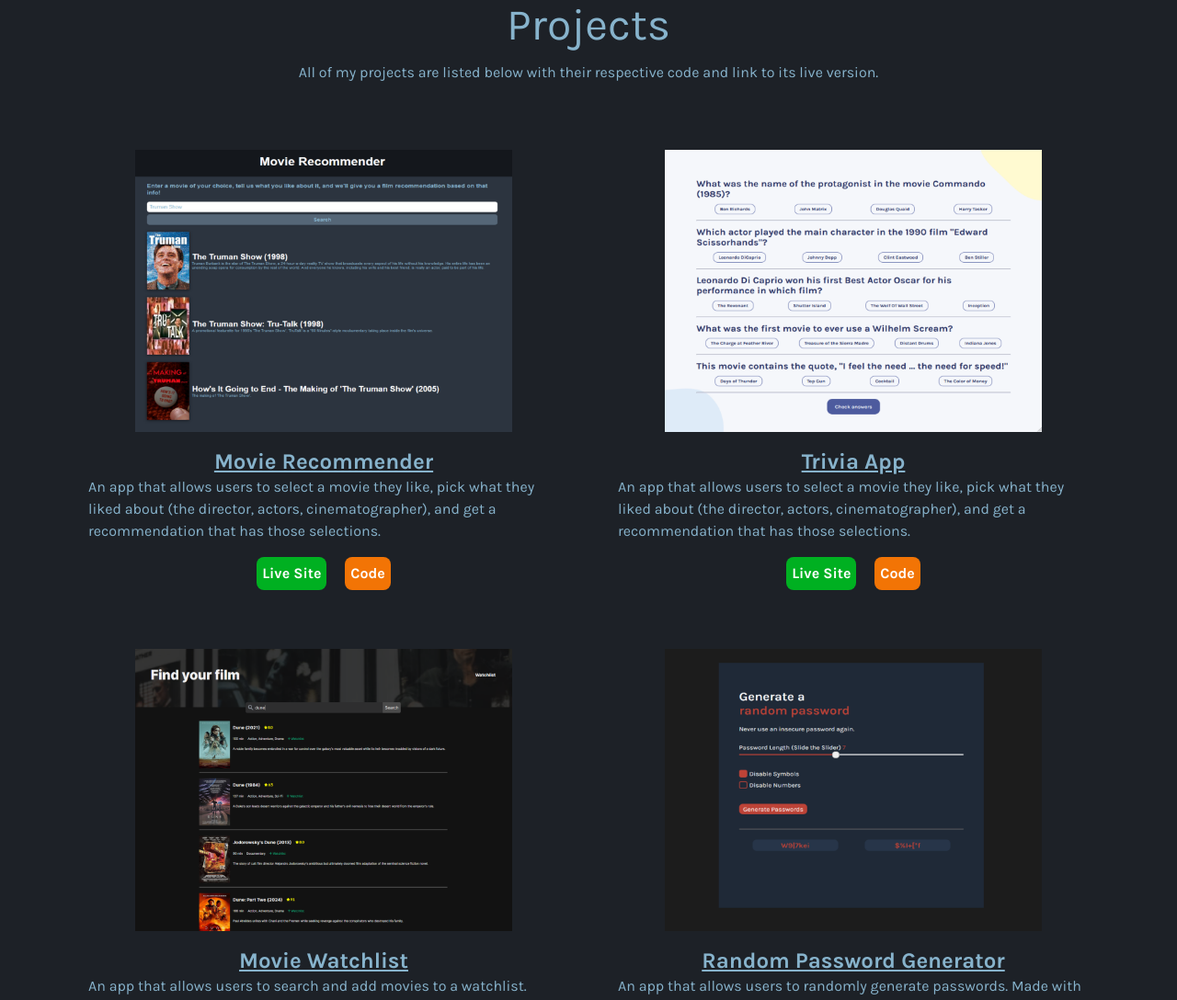
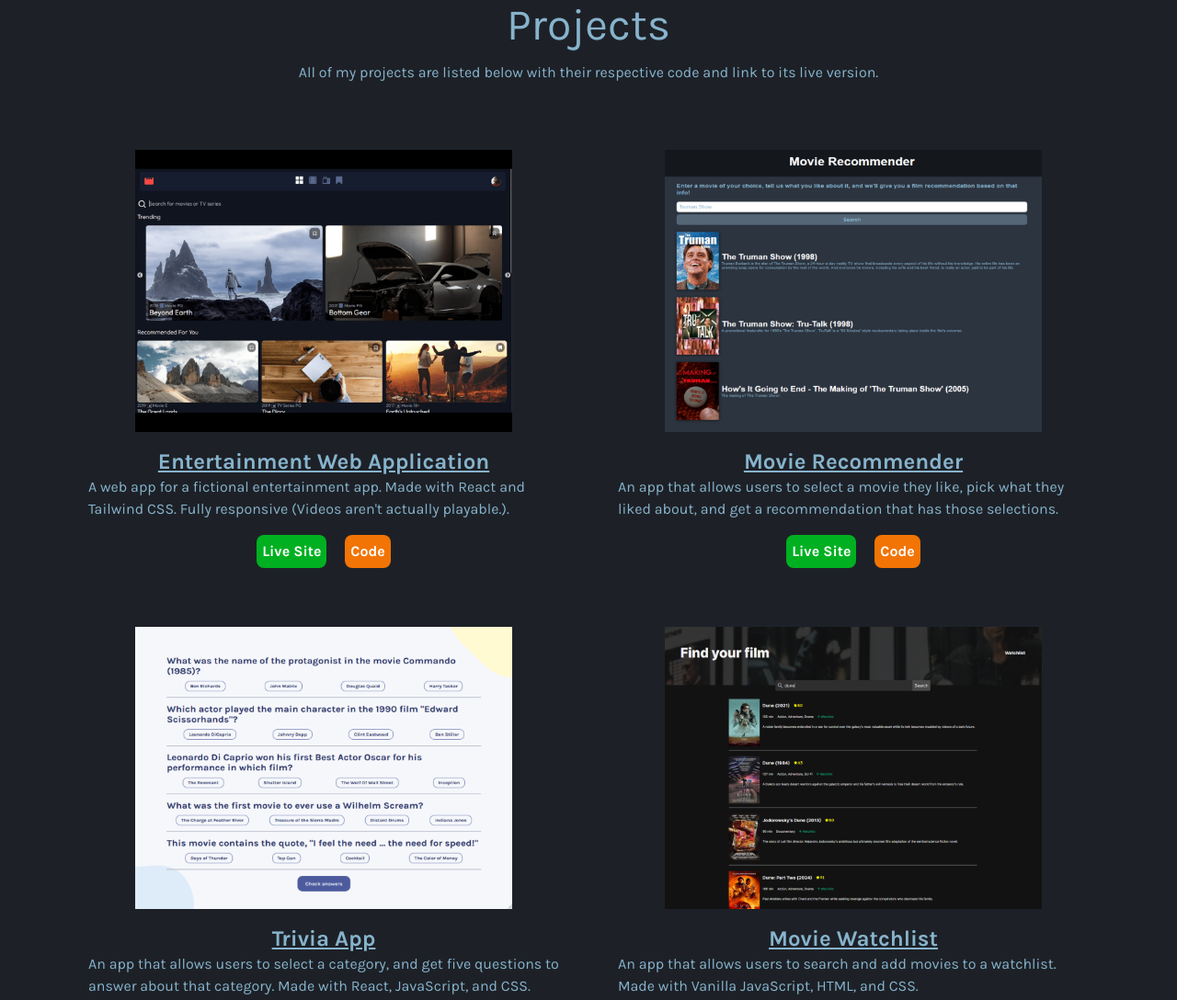
Before and after one commit to Jefferyi-Magtubo/Personal-Site, a plain HTML site: page index.html in a window 1280 px wide. Shown: the part 749-1837 px from the top of the page at 92% size. Drawn offline with nearby package versions, Linux system fonts and the light colour scheme.

Commit message:
Added new project

```diff
--- a/index.html
+++ b/index.html
@@ -78,9 +78,18 @@
             <p class="mt-4 mb-8">All of my projects are listed below with their respective code and link to its live version.</p>
             <div class="flex flex-wrap mt-2 ">
                 <div class="flex flex-col items-center justify-center p-8 lg:w-1/2 hover:shadow-white">
+                    <img src="entertainwebapp.PNG" class="w-4/5 xs:hidden sm:block ">
+                    <h1 class="text-2xl mt-4 underline font-bold ">Entertainment Web Application</h1>
+                    <p>A web app for a fictional entertainment app. Made with React and Tailwind CSS. Fully responsive (Videos aren't actually playable.).</p>
+                    <div class="mt-4">
+                        <a href="https://jeffentertainmentwebapp.netlify.app/" target="_blank" class="inline-block bg-lttrbxdGreen mr-4 text-white font-bold p-1.5 rounded-lg hover:bg-green-700">Live Site</a>
+                        <a href="https://github.com/Jefferyi-Magtubo/Entertainment-Web-App" target="_blank" class="inline-block bg-lttrbxdOrg text-white font-bold  p-1.5 rounded-lg hover:bg-orange-600">Code</a>
+                    </div>
+                </div>
+                <div class="flex flex-col items-center justify-center p-8 lg:w-1/2 hover:shadow-white">
                     <img src="moveierecsite.PNG" class="w-4/5 xs:hidden sm:block">
                     <h1 class="text-2xl mt-4 underline font-bold ">Movie Recommender</h1>
-                    <p>An app that allows users to select a movie they like, pick what they liked about (the director, actors, cinematographer), and get a recommendation that has those selections.</p>
+                    <p>An app that allows users to select a movie they like, pick what they liked about, and get a recommendation that has those selections.</p>
                     <div class="mt-4">
                         <a href="https://jeffsmovierecommender.netlify.app/" target="_blank" class="inline-block bg-lttrbxdGreen mr-4 text-white font-bold p-1.5 rounded-lg hover:bg-green-700">Live Site</a>
                         <a href="https://github.com/Jefferyi-Magtubo/Movie-Recommender" target="_blank" class="inline-block bg-lttrbxdOrg text-white font-bold  p-1.5 rounded-lg hover:bg-orange-600">Code</a>
@@ -89,7 +98,7 @@
                 <div class="flex flex-col items-center justify-center p-8 lg:w-1/2 hover:shadow-white">
                     <img src="pic2quiz.PNG" class="w-4/5 xs:hidden sm:block">
                     <h1 class="text-2xl mt-4 underline font-bold ">Trivia App</h1>
-                    <p>An app that allows users to select a movie they like, pick what they liked about (the director, actors, cinematographer), and get a recommendation that has those selections.</p>
+                    <p>An app that allows users to select a category, and get five questions to answer about that category. Made with React, JavaScript, and CSS.</p>
                     <div class="mt-4">
                         <a href="https://entertainementrivia.netlify.app/" target="_blank" class="inline-block bg-lttrbxdGreen mr-4 text-white font-bold p-1.5 rounded-lg hover:bg-green-700">Live Site</a>
                         <a href="https://github.com/Jefferyi-Magtubo/Entertainment-Trivia" target="_blank" class="inline-block bg-lttrbxdOrg text-white font-bold  p-1.5 rounded-lg hover:bg-orange-600">Code</a>
```
Also changed, not shown: entertainwebapp.PNG (added).
